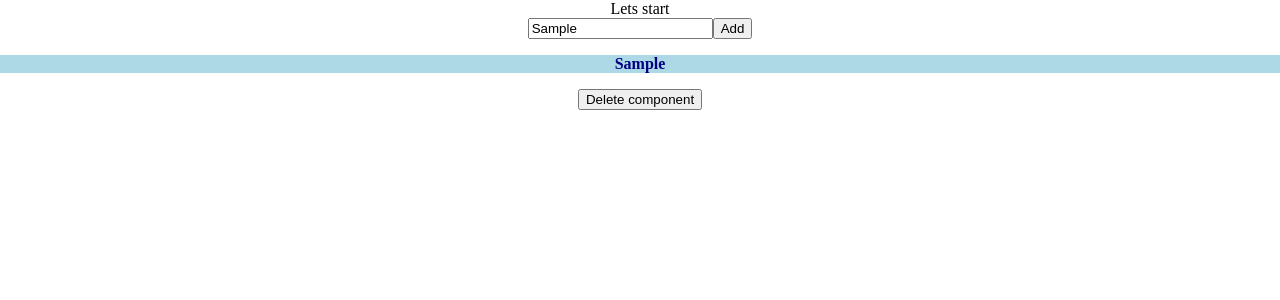
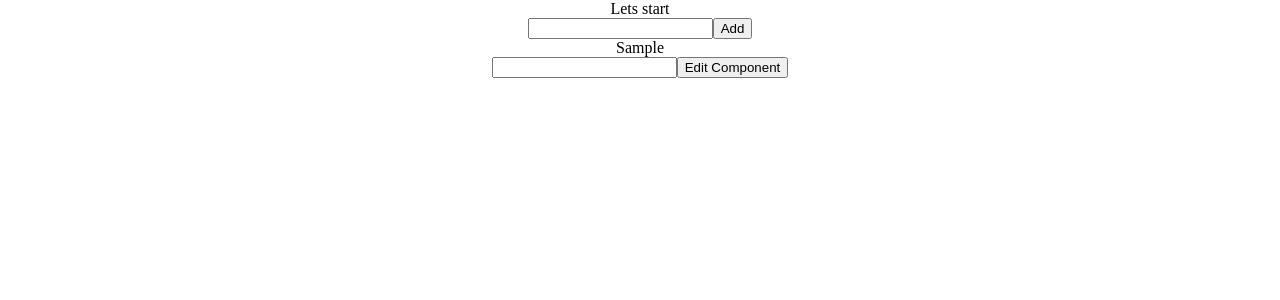
Before and after one commit to Mhiho/MrCook, a React app: page / in a window 1280 px wide. Both pictures are taken after typing "Sample" into the empty fields and a click on the button "Add". Shown: the top 300 px of the page. Built offline with nearby package versions, Linux system fonts and the light colour scheme.

Commit message:
ConceptionChangePropablyNeededStilltheSameProblem

```diff
--- a/src/components/Buttons/AddComponent.js
+++ b/src/components/Buttons/AddComponent.js
@@ -7,8 +7,12 @@ class AddComponent extends Component {
     component: ''
   }
 
-  addComponentHandler = (event) => {
-    this.setState({component: event.target.value})
+  onChangeHandler = (component) =>{
+    this.setState({component: component})
+  }
+
+  addComponentHandler = () =>{
+    this.setState({component: ''})
   }
 
   render(){
@@ -16,11 +20,12 @@ class AddComponent extends Component {
     return (
       <div>
       <input
+        onChange={e=>{this.onChangeHandler(e.target.value)}}
         value={this.state.component}
-        onChange = {this.addComponentHandler}
         type="text"
       />
-      <button onClick={() => this.props.click(this.state.component)}>
+      <button onClick={() => {this.props.click(this.state.component),
+                              this.addComponentHandler()}}>
         Add
         </button>
       </div>
--- /dev/null
+++ b/src/containers/ComponentsList/ComponentsList.js
@@ -0,0 +1,50 @@
+import React, {Component} from 'react';
+import {connect} from 'react-redux';
+import EditComponent from '../../components/Buttons/EditComponent';
+import * as actionTypes from '../../store/actions';
+
+class ComponentsList extends Component {
+  state = {
+    show: {}
+  }
+  showContentFunction(index) {
+      const itemToShow = {
+        ...this.state.show,
+        [index]: true
+      };
+      this.setState({show: itemToShow})
+    }
+
+  render(){
+    console.log(this.props.components);
+
+    return (
+         this.props.components.map((component,index)=>(
+          <div
+            key={component.id}>
+            {component.co}
+          <EditComponent
+            clicked={this.props.onEditComponent}
+          />
+          </div>
+
+
+        ))
+
+    )
+
+  }
+}
+
+function mapStateToProps(state) {
+  return {
+    components: state.components
+  }
+}
+const mapDispatchToProps = dispatch => {
+  return {
+    onEditComponent: (component,id) => dispatch({type: actionTypes.EDIT_COMPONENT, payload: {componentToReducer: component, ind: id}})
+  }
+}
+
+export default connect(mapStateToProps,mapDispatchToProps)(ComponentsList);
--- a/src/containers/FoodComponents/FoodComponents.js
+++ b/src/containers/FoodComponents/FoodComponents.js
@@ -5,7 +5,7 @@ import AddComponent from '../../components/Buttons/AddComponent';
 import EditComponent from '../../components/Buttons/EditComponent';
 import * as actionTypes from '../../store/actions';
 import classes from './FoodComponents.scss';
-
+import ComponentsList from '../ComponentsList/ComponentsList';
 
 class FoodComponents extends Component {
   state = {
@@ -16,40 +16,13 @@ class FoodComponents extends Component {
     this.setState({show: true})
   }
   render() {
-    const edit = this.state.show ? this.props.compons.map((comp, index) =>(
-        <div
-        key={comp.id}>
-          <EditComponent
-            clicked={this.props.onEditComponent}/>
-        </div>
-      ))
-      : null;
-
     return (
       <div>
         <AddComponent
           click={this.props.onAddComponent}
         />
 
-          {
-            this.props.compons.map((component)=>(
-          <div key={component.id}
-          >
-            <p
-            onClick={this.showTrue}
-            className={classes.Component}>{component.co}
-            </p>
-            <button
-            onClick={()=>this.props.onDeleteComponent(component.id)}>
-              Delete component
-            </button>
-          </div>
-            ))
-          }
-          {edit}
-
-
-
+          <ComponentsList />
 
       </div>
     )
@@ -58,15 +31,13 @@ class FoodComponents extends Component {
 
 const mapStateToProps = state => {
   return {
-    compons: state.components,
-    updates: state.updated
+    compons: state.components
   }
 }
 const mapDispatchToProps = dispatch => {
   return {
     onAddComponent: (component) => dispatch({type: actionTypes.ADD_COMPONENT, data: {compToReducer: component}}),
-    onDeleteComponent: (id) => dispatch({type: actionTypes.DELETE_COMPONENT, index: id }),
-    onEditComponent: (component, id) => dispatch({type: actionTypes.EDIT_COMPONENT, data: {componentToReducer: component, ind: id}})
+    onDeleteComponent: (id) => dispatch({type: actionTypes.DELETE_COMPONENT, index: id })
   }
 }
 
--- a/src/store/reducers/rootReducer.js
+++ b/src/store/reducers/rootReducer.js
@@ -8,7 +8,7 @@ const rootReducer = (state = iniState, action) => {
   switch (action.type) {
     case actionTypes.ADD_COMPONENT:
       const newComponent = {
-        id: Math.floor(Math.random()),
+        id: Math.floor(Math.random()*10000),
         co: action.data.compToReducer
       }
       return {
@@ -23,8 +23,8 @@ const rootReducer = (state = iniState, action) => {
     case actionTypes.EDIT_COMPONENT:
       return {
        ...state,
-       components: state.components.map((component,i) =>  i !== action.data.ind ?
-       {...component, co: action.data.componentToReducer} : component
+       components: state.components.map((component, index) =>  component.key == action.payload.ind ?
+       {...component, co: action.payload.componentToReducer} : component
      )
     };
 }
```
